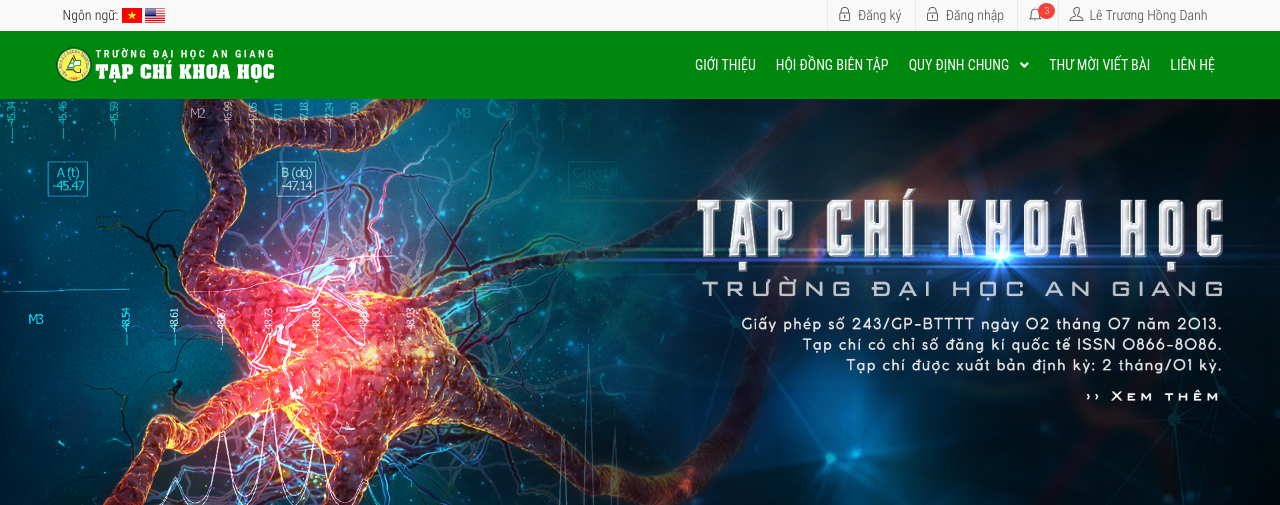
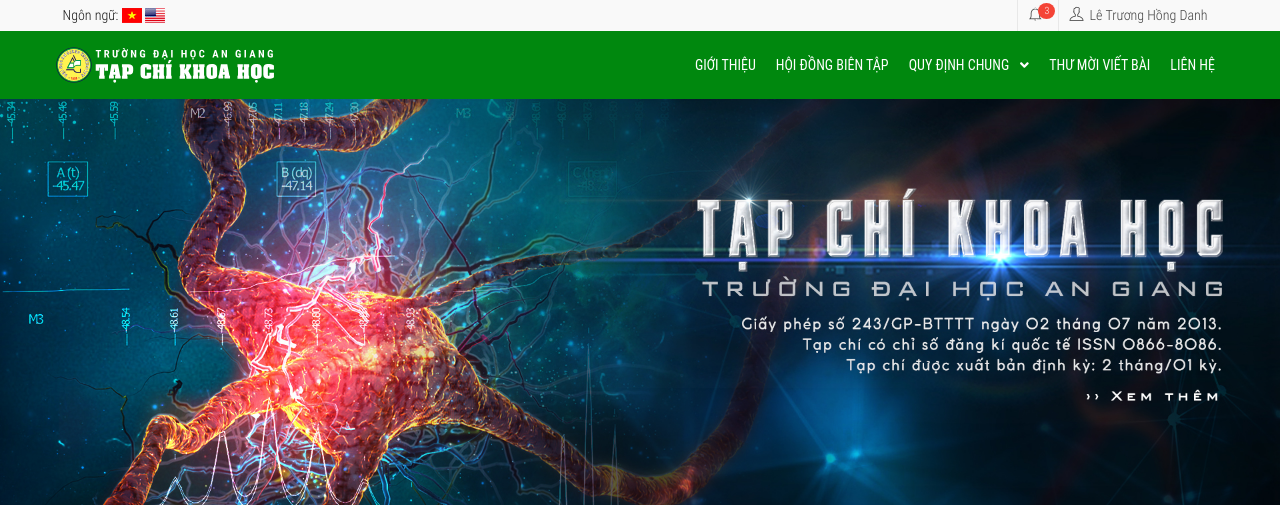
Before and after one commit to hongdanh158/sj, a PHP site: page /index.php in a window 1280 px wide. Shown: the top 505 px of the page. Run offline with PHP 8.4, Linux system fonts and the light colour scheme.

Commit message:
Update code

```diff
--- a/header.php
+++ b/header.php
@@ -31,8 +31,8 @@
 				</div>
 				<div class="col l7 s12 action">
 					<ul class="login">
-						<li><a href="login.php#register-form"><i class="ti-lock"></i> Đăng ký</a></li>
-						<li><a href="login.php#login-form"><i class="ti-unlock"></i> Đăng nhập</a></li>
+						<!-- <li><a href="login.php#register-form"><i class="ti-lock"></i> Đăng ký</a></li>
+						<li><a href="login.php#login-form"><i class="ti-unlock"></i> Đăng nhập</a></li> -->
 						<li>
 							<a class='dropdown-trigger alert-btn' href='#' data-target='alert'><i class="ti-bell"></i> <span class="badge red">3</span></a>
 							<!-- Dropdown Structure -->
```
